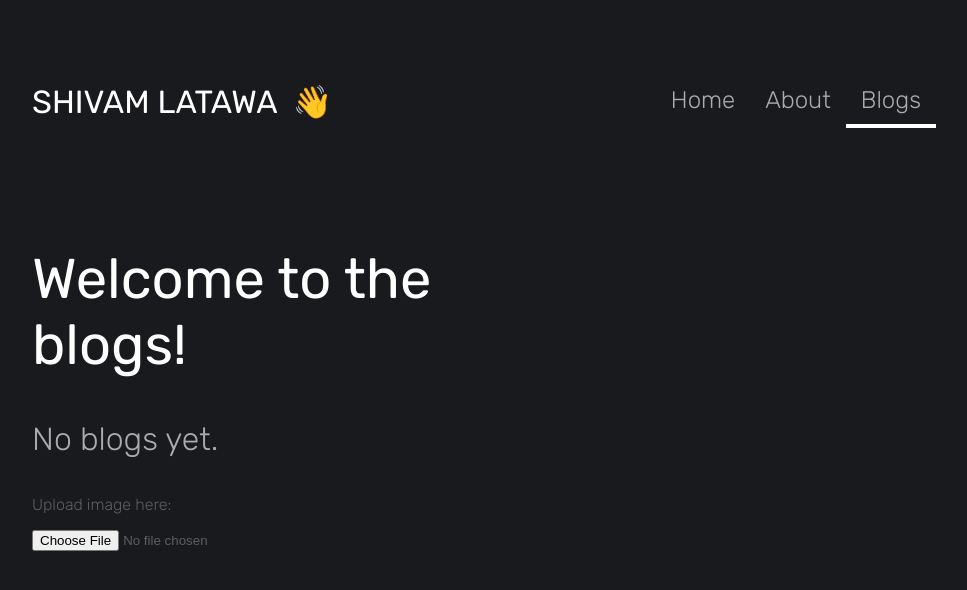
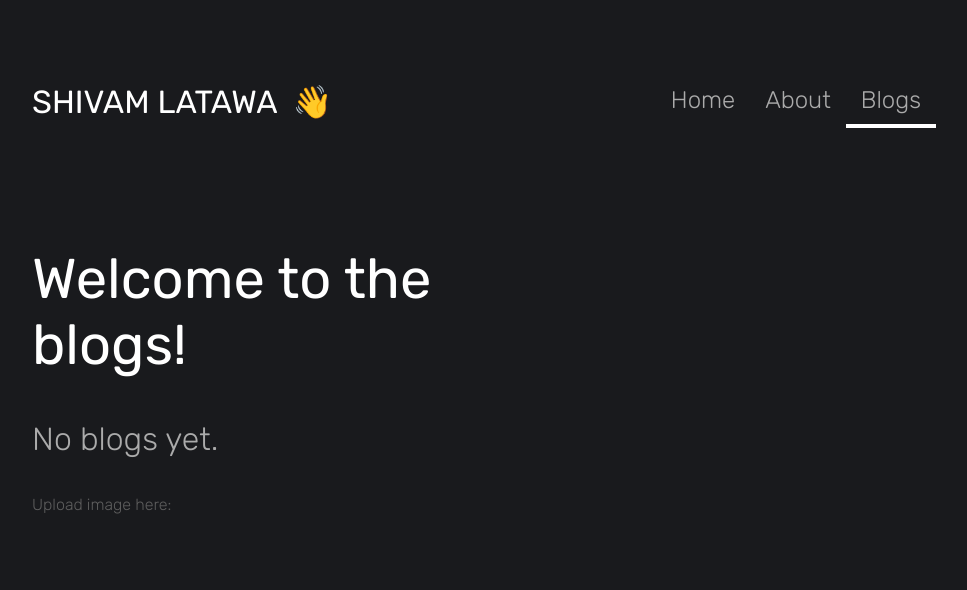
Before and after one commit to ShivamLatawa/portfolio, a React (Vite) app: page /blogs in a window 1280 px wide. Shown: the top 590 px of the page, without its empty margins (156-1123 px from the left). Built offline with nearby package versions, Linux system fonts and the light colour scheme.

Commit message:
Revert adding image

```diff
--- a/src/app/features/blog/index.tsx
+++ b/src/app/features/blog/index.tsx
@@ -8,7 +8,6 @@ const Blog = () => {
                 <StyledText>Welcome to the blogs!</StyledText>
                 <StyledParagraph>No blogs yet.</StyledParagraph>
                 <p>Upload image here:</p>
-                <input accept="image/*" id="icon-button-file" type="file" capture="environment"/>
             </StyledContent>
         </StyledWrapper>
     );
```
